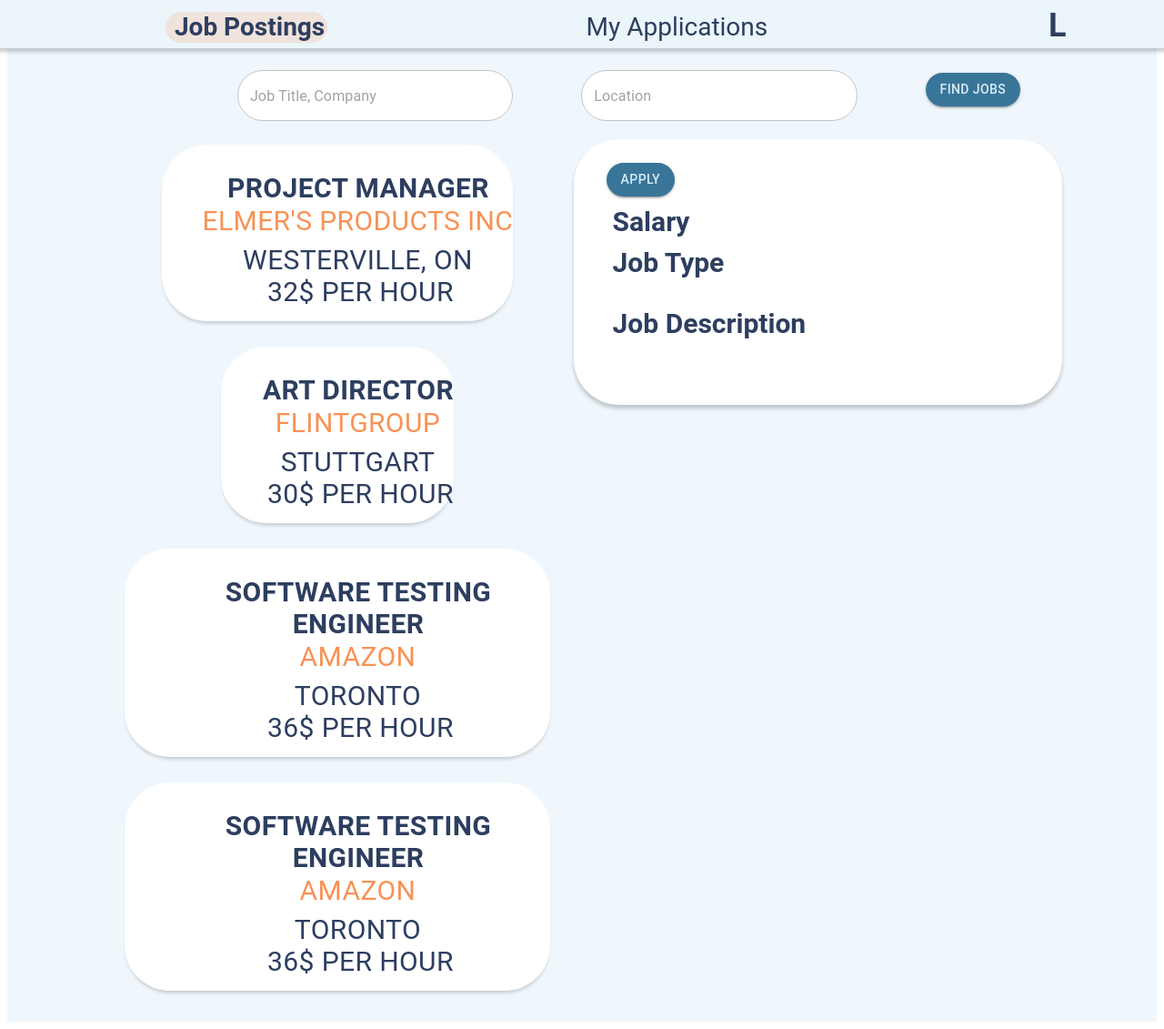
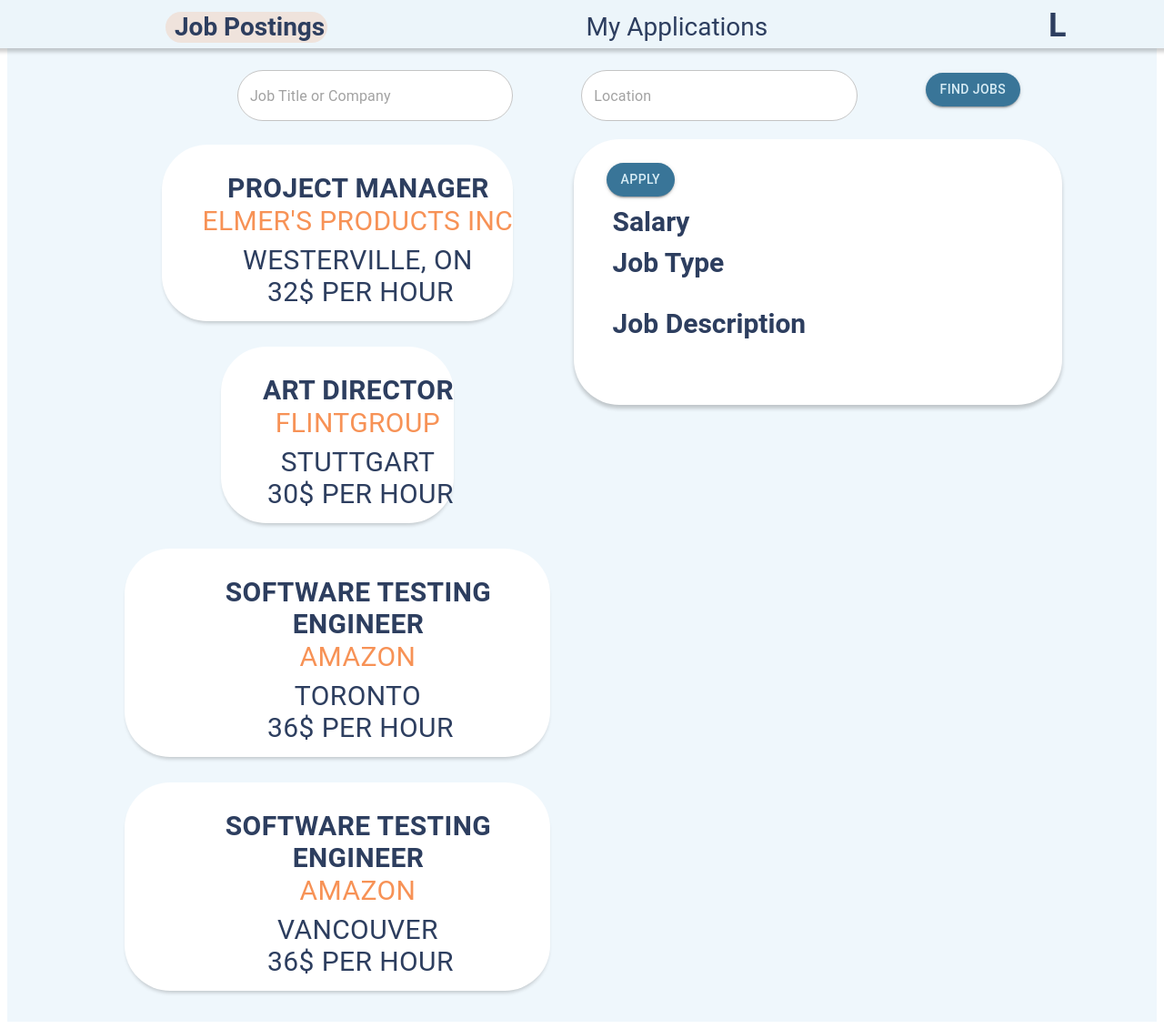
Before and after one commit to 2023Seng371Team7/Hiring-Registration-System, a React (Vite) app in the folder frontend/: page /jobsListed in a window 1280 px wide. Shown: the whole page at 91% size. Built offline with nearby package versions, Linux system fonts and the light colour scheme.

Commit message:
Implemented filtering by location and company

```diff
--- a/frontend/src/pages/JobListings.jsx
+++ b/frontend/src/pages/JobListings.jsx
@@ -12,7 +12,8 @@ const App = () => {
     const [ selectJob, setSelectJob] = useState({});
     const [ allJobs, setAllJobs] = useState([]);
     const [ filteredJobs, setFilteredJobs] = useState([]);
-    const [inputValue, setInputValue] = useState('');
+    const [ jobTitleCompany, setTitleCompany] = useState('');
+    const [ jobLocation, setJobLocation] = useState('');
 
 
     /*
@@ -73,7 +74,7 @@ const App = () => {
             id: "4",
             title: "Software Testing Engineer",
             description: "Education: Secondary \n      (high) school graduation certificate\nExperience: Will train or equivalent \n      experience",
-            location: "Toronto",
+            location: "Vancouver",
             salary: "36$ per hour",
             jobType: "Remote",
             company: "Amazon",
@@ -96,7 +97,7 @@ const App = () => {
     const propsData = {
         group6: {
             id: "outlined-size-normal",
-            label: "Job Title, Company",
+            label: "Job Title or Company",
         },
         button: {
             disableElevation: false,
@@ -110,12 +111,20 @@ const App = () => {
     };
 
     const handleSearch = () => {
-        let searchTerm = inputValue.toLowerCase()
-        if(searchTerm === ""){
+        let titleCompany = jobTitleCompany.toLowerCase()
+        let location = jobLocation.toLowerCase()
+
+        if(titleCompany === "" && location === ""){
           setFilteredJobs(allJobs)
         }
-        else{
-        setFilteredJobs(allJobs.filter(jobItem => jobItem.title.toLowerCase().includes(searchTerm)))
+        else if(location === ""){
+        setFilteredJobs(allJobs.filter(jobItem => jobItem.title.toLowerCase().includes(titleCompany) || jobItem.company.toLowerCase().includes(titleCompany)))
+        }
+        else if(titleCompany === ""){
+        setFilteredJobs(allJobs.filter(jobItem => jobItem.location.toLowerCase().includes(location)))
+        }
+        else {
+        setFilteredJobs(allJobs.filter(jobItem => (jobItem.title.toLowerCase().includes(titleCompany) || jobItem.company.toLowerCase().includes(titleCompany)) && jobItem.location.toLowerCase().includes(location)))
         }
       }
 
@@ -140,7 +149,7 @@ const App = () => {
                 </div>
             </div>
             <div className="flex-container-2">
-                <TextField onChange={(e)=>setInputValue(e.target.value)} className="location" placeholder="Job Title, Company" sx={{
+                <TextField type="search" onChange={(e)=>setTitleCompany(e.target.value)} className="location" placeholder="Job Title or Company" sx={{
                     'width': '30%',
                     'flexBasis': '30%',
                     'marginTop': '5px',
@@ -148,7 +157,7 @@ const App = () => {
                         "borderRadius": "50px",
                     }
                 }} />
-                <TextField className="location" placeholder="Location" sx={{
+                <TextField type="search" onChange={(e)=>setJobLocation(e.target.value)} className="location" placeholder="Location" sx={{
                     'width': '30%',
                     'flexBasis': '30%',
                     'marginTop': '5px',
```
